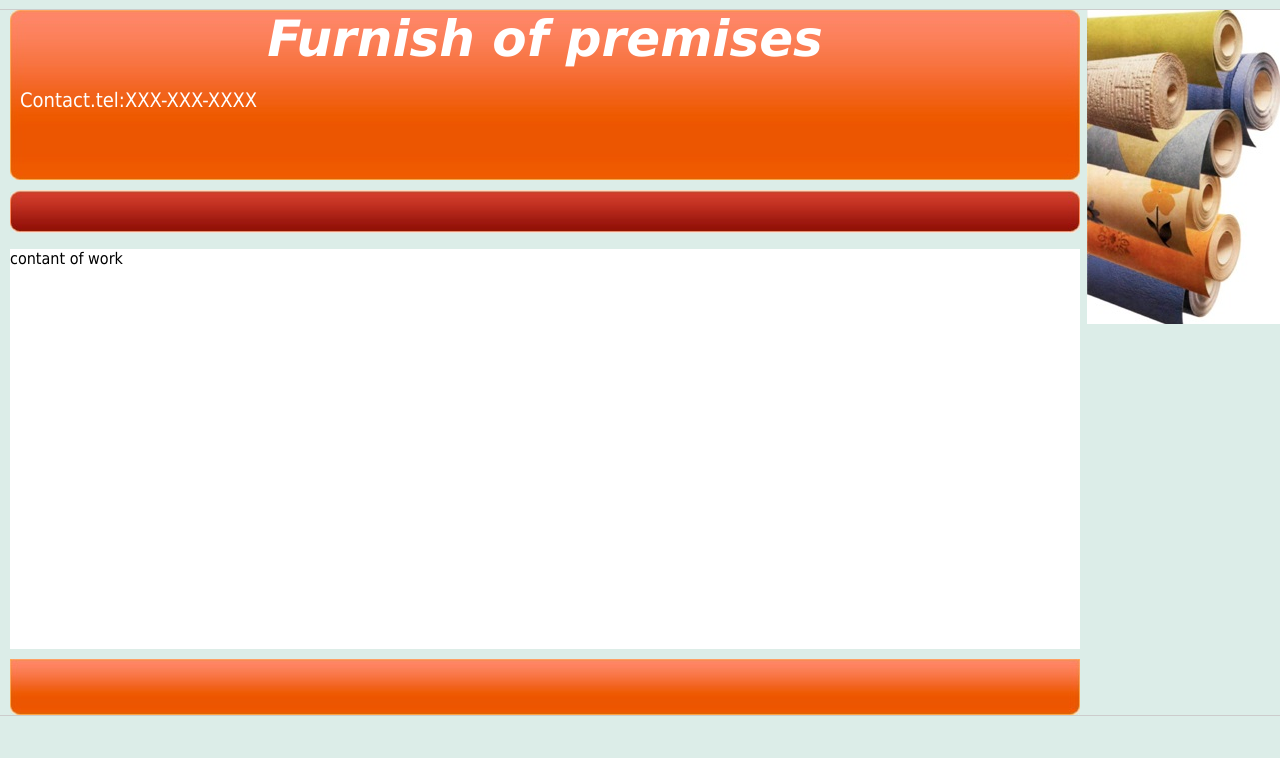
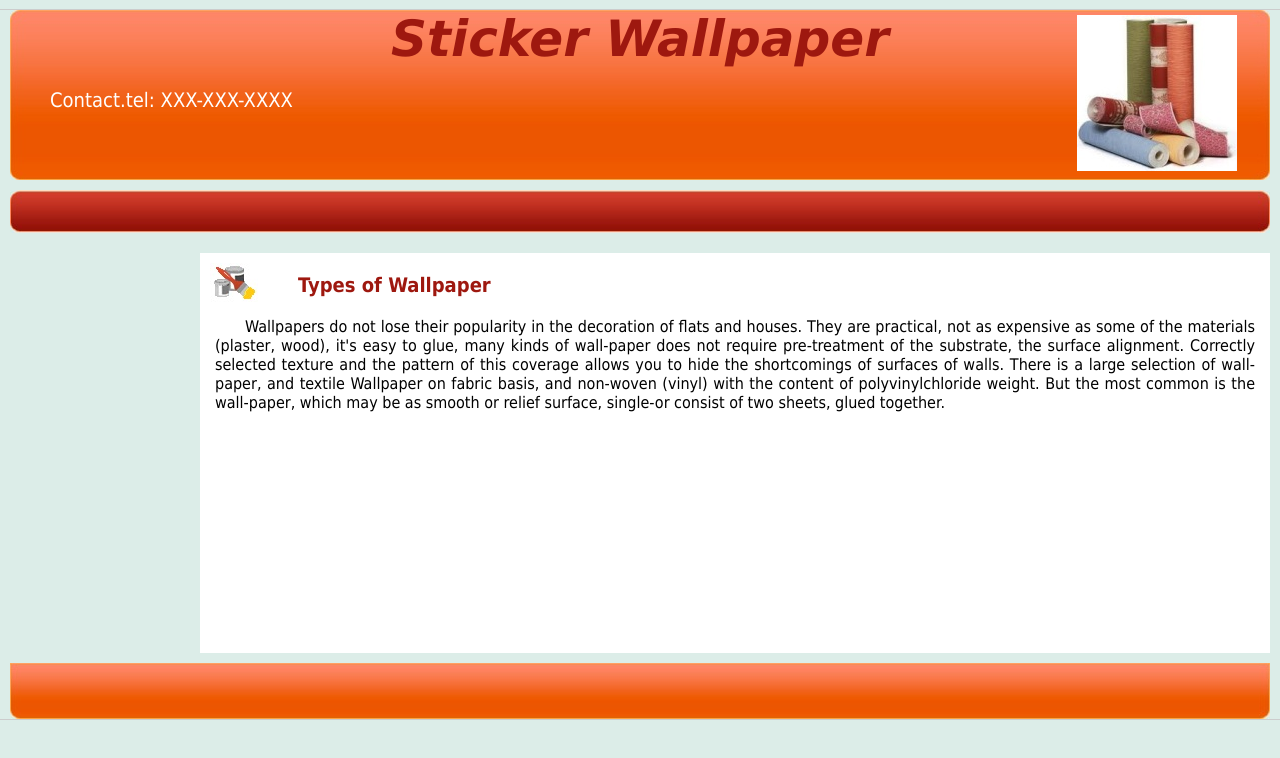
Before and after one commit to JuliaKn/mysite, a plain HTML site: page index.html in a window 1280 px wide. Drawn offline with Linux system fonts and the light colour scheme.

Commit message:
Change2
Change2

```diff
--- a/css/style_r.css
+++ b/css/style_r.css
@@ -15,13 +15,20 @@ h1 {
 	font-size: 50px;
 	font-style: italic;
 	text-align: center;
-	color: #FFFFFF;
+	color: #9E180F;
+}
+
+p{
+
+	text-indent: 30px;
+	padding: 0 15px;
+	text-align: justify;
 
 }
 
 #header {
 	height: 170px;
-	margin: 0 200px 10px 10px;
+	margin: 0 10px 10px 10px;
 	background-image: url(../image/head.jpg);
 	background-repeat: repeat-x;
 }
@@ -34,13 +41,21 @@ h1 {
 
 #header div div {
 	height: 170px;
+
+	background: url(../image/oboi11.jpg) no-repeat;
+	background-position: 97% 5px;
+
+}
+
+#header div div div{
+	height: 170px;
 	background: url(../image/head_r.jpg) no-repeat;
 	background-position: 100% 0;
 }
 
 #sidebar {
 	height: 43px;
-	margin: 0 200px 10px 10px;
+	margin: 0 10px 10px 10px;
 	background-image: url(../image/sb.jpg);
 	background-repeat: repeat-x;
 }
@@ -57,14 +72,14 @@ h1 {
 
 #contant {
 	min-height: 400px;
-	margin: 0 200px 10px 10px;
+	margin: 0 10px 10px 200px;
 	background-color: #FFFFFF;
 }
 
 #footer {
 
 	height: 56px;
-	margin: 0 200px 10px 10px;
+	margin: 0 10px 10px 10px;
 	background-color: #FFFFFF;
 	background-image: url(../image/foot.jpg);
 	background-repeat: repeat-x;
@@ -86,3 +101,14 @@ color: #FFFFFF;
 font-size: 20px;
 padding-left: 10px;
 }
+
+#podzagol {
+	color:#9E180F;
+	font-size: 20px;
+	font-weight: bold;
+	padding-top: 20px;
+}
+
+#abzats {
+	padding: 10px;
+}
--- a/index.html
+++ b/index.html
@@ -8,16 +8,18 @@
 	</head>
 
 	<body>
-		<img src="image/w1.jpg" width="193" hight="314" align="right" alt="wallpaper">
-				<div id="header"><div><div>
-				<h1>Furnish of premises</h1>
-				<p id="head_c">Contact.tel:XXX-XXX-XXXX</p>
-			</div></div></div>
+		<!--<img src="image/oboi1.jpg" width="173" hight="170" align="right" alt="wallpaper">-->
+				<div id="header"><div><div><div>
+				<h1>Sticker Wallpaper</h1>
+				<p id="head_c">Contact.tel: XXX-XXX-XXXX</p>
+			</div></div></div></div>
 
 			<div id="sidebar"><div><div></div></div></div>
 
 			<div id="contant">
-				<p>contant of work</p>
+				<img src="image/box1.jpg" width="48" hight="39" align="left" alt="brush" id='abzats'>
+				<p id="podzagol">Types of Wallpaper</p>
+				<p>Wallpapers do not lose their popularity in the decoration of flats and houses. They are practical, not as expensive as some of the materials (plaster, wood), it's easy to glue, many kinds of wall-paper does not require pre-treatment of the substrate, the surface alignment. Correctly selected texture and the pattern of this coverage allows you to hide the shortcomings of surfaces of walls. There is a large selection of wall-paper, and textile Wallpaper on fabric basis, and non-woven (vinyl) with the content of polyvinylchloride weight. But the most common is the wall-paper, which may be as smooth or relief surface, single-or consist of two sheets, glued together.</p>
 			</div>
 
 			<div id="footer"><div><div></div></div></div>
```
Also changed, not shown: image/box1.jpg (added), image/oboi1.jpg (added), image/oboi11.jpg (added).
